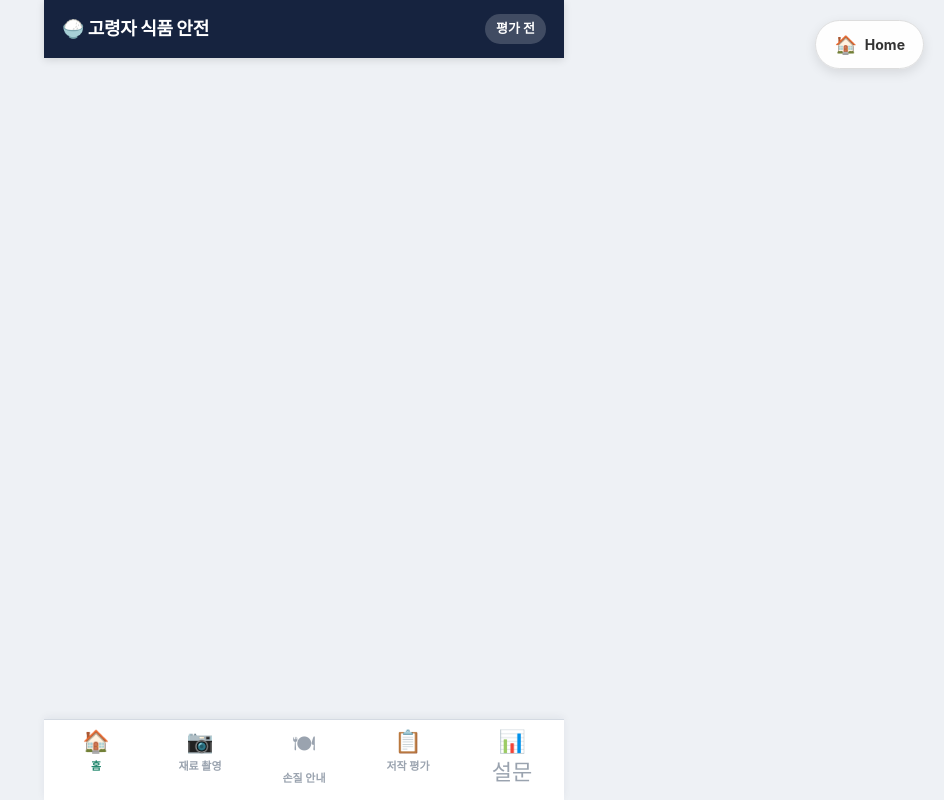
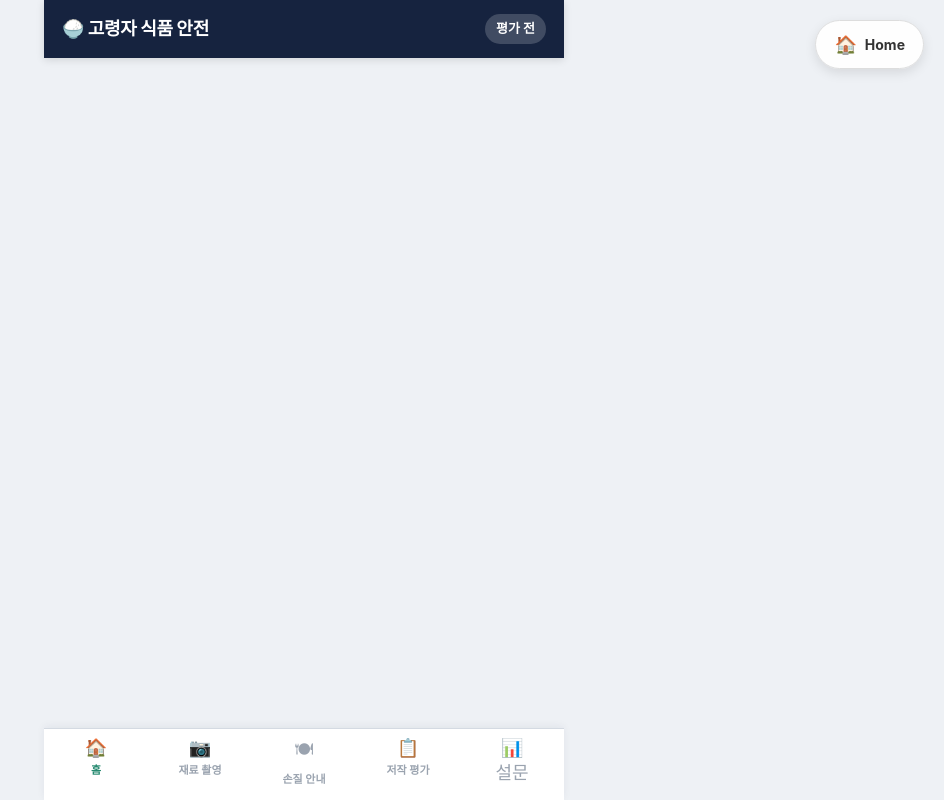
Before and after one commit to johnhwang20221847/elderfood, a plain HTML site: page index.html in a window 1280 px wide. Shown: the whole page, without its empty margins (336-1280 px from the left). Drawn offline with Linux system fonts and the light colour scheme; no server answers.

Commit message:
Update styles.css

```diff
--- a/styles.css
+++ b/styles.css
@@ -68,7 +68,7 @@ h2{font-size:20px;color:var(--navy);margin:22px 0 10px}
 .note{font-size:13px;color:var(--textS);margin-top:12px;white-space:pre-line}
 
 .tabbar{position:fixed;bottom:0;left:0;right:0;max-width:520px;margin:0 auto;background:#fff;border-top:1px solid var(--line);display:flex;padding:8px 0 14px;box-shadow:0 -2px 8px rgba(22,35,63,.06)}
-.tab{flex:1;border:none;background:none;display:flex;flex-direction:column;align-items:center;gap:3px;font-size:22px;color:#9aa3af;cursor:pointer;font-family:inherit}
+.tab{flex:1;border:none;background:none;display:flex;flex-direction:column;align-items:center;gap:3px;font-size:18px;color:#9aa3af;cursor:pointer;font-family:inherit}
 .tab span{font-size:11px;font-weight:700}
 .tab.active{color:var(--teal-d)}
 
```
